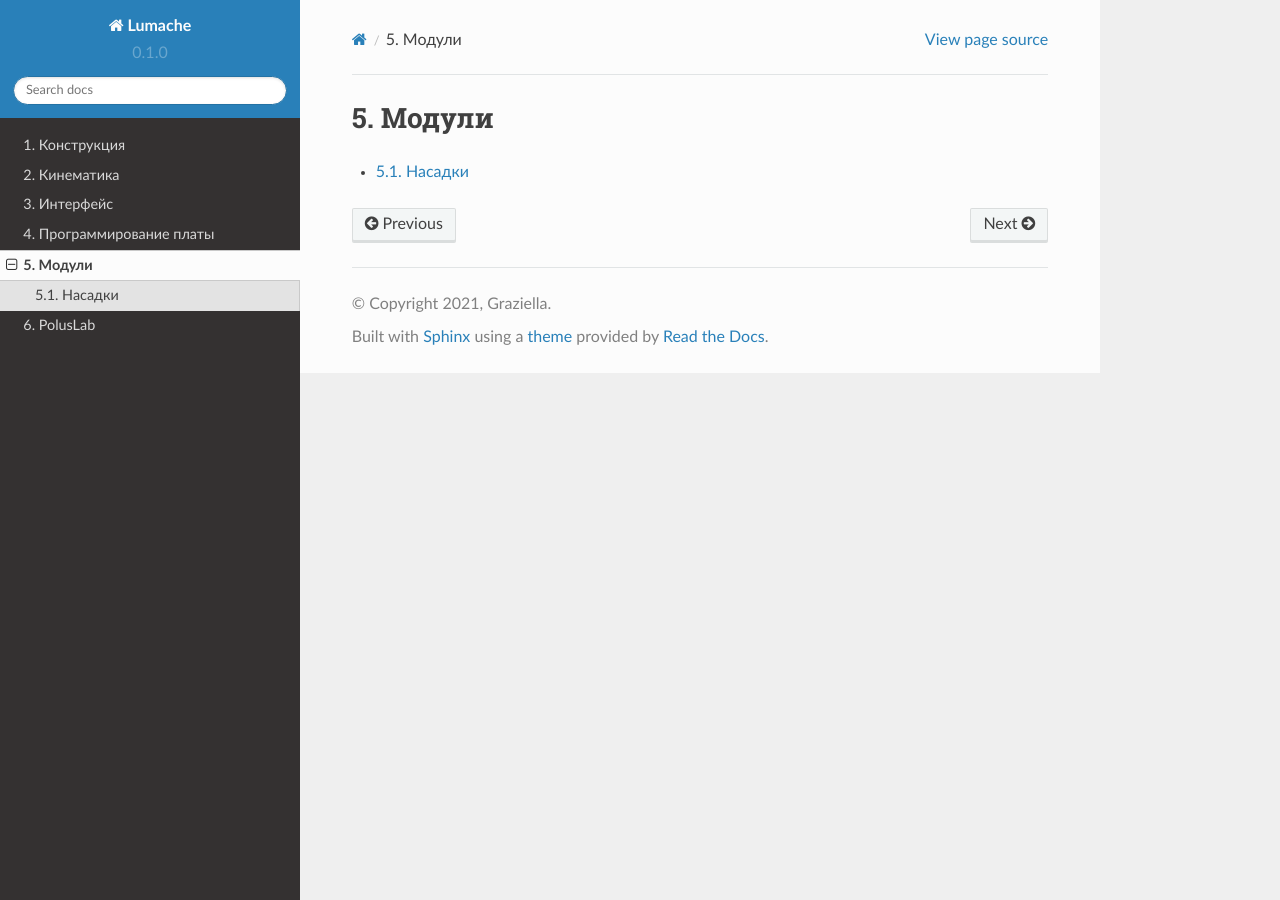
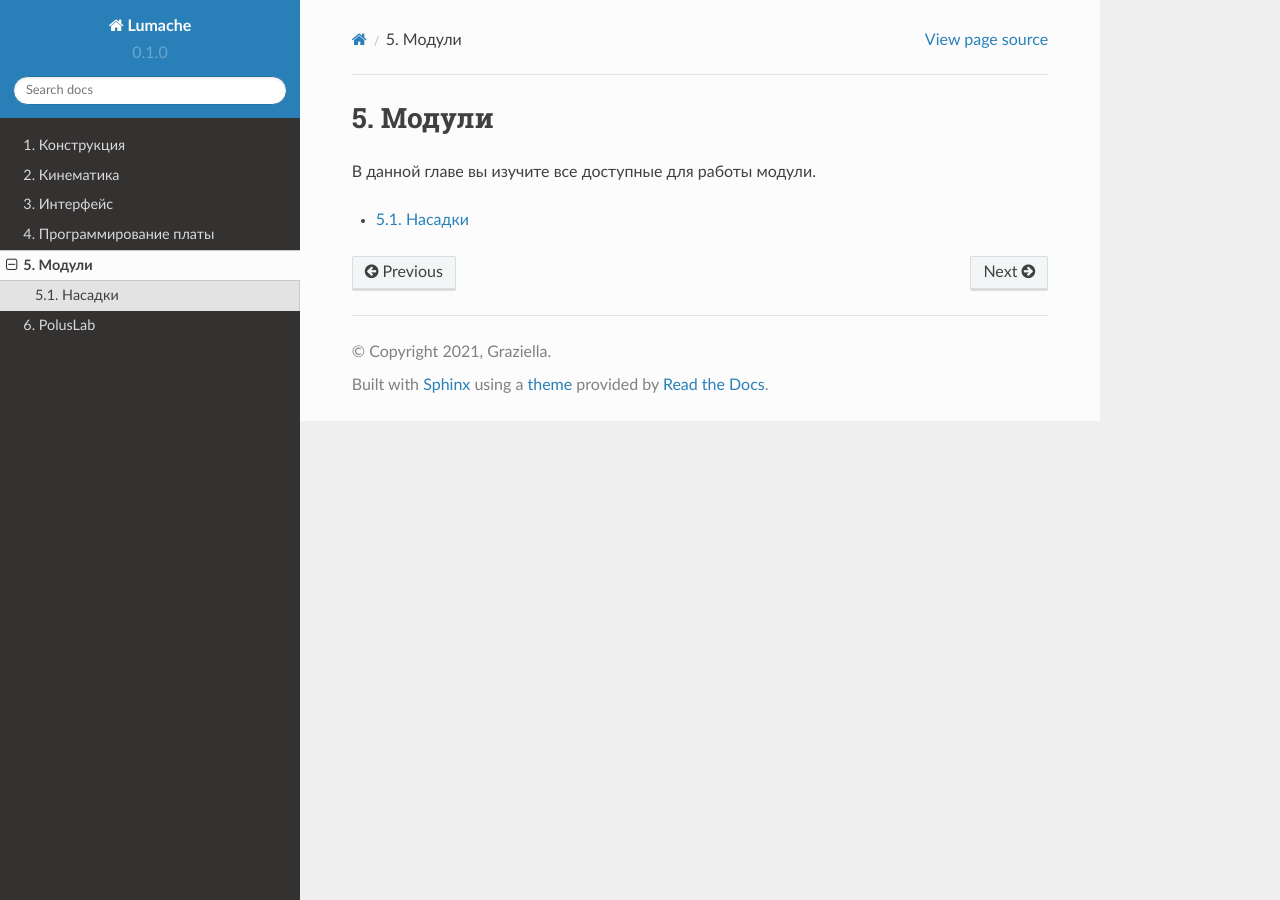
Before and after one commit to BBanwz/AgroLab_Multibot, a Sphinx documentation site: the page built from docs/source/5Modules/index.rst, in a window 1280 px wide. Built offline with Sphinx 7.4.7 and the Read the Docs theme 2.0.0, drawn with Linux system fonts in a browser that asks for light colours.

Commit message:
Update index.rst

```diff
--- a/docs/source/5Modules/index.rst
+++ b/docs/source/5Modules/index.rst
@@ -1,5 +1,7 @@
 Модули
 ======
+
+В данной главе вы изучите все доступные для работы модули.
 
 .. toctree::
    :maxdepth: 3
```
